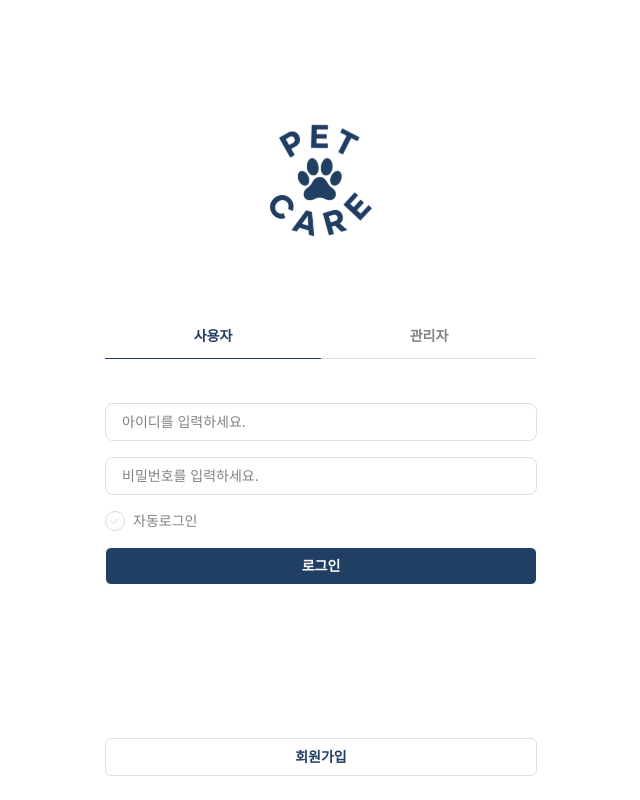
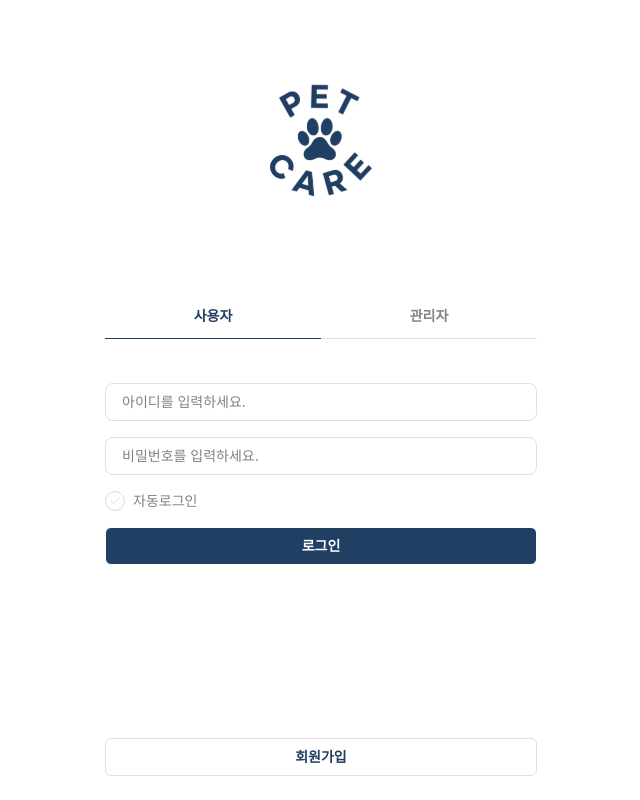
Before and after one commit to nguswjd/PetCare_client, a React (Vite) app: page /login in a window 1280 px wide. Shown: the whole page, without its empty margins (319-959 px from the left). Built offline with nearby package versions, Linux system fonts and the light colour scheme.

Commit message:
style: login 페이지 헤더 스타일 조정

```diff
--- a/src/pages/login.tsx
+++ b/src/pages/login.tsx
@@ -16,7 +16,7 @@ function Login() {
 
   return (
     <div className="bg-white max-w-120 mx-auto flex flex-col h-dvh">
-      <header className="mt-[15vh] w-full flex justify-center cursor-pointer">
+      <header className="mt-[10vh] w-full flex justify-center cursor-pointer">
         <h1 onClick={handleLogoClick}>
           <img src="/PetCare_logo.svg" className="w-30 h-30" alt="설명" />
         </h1>
```
